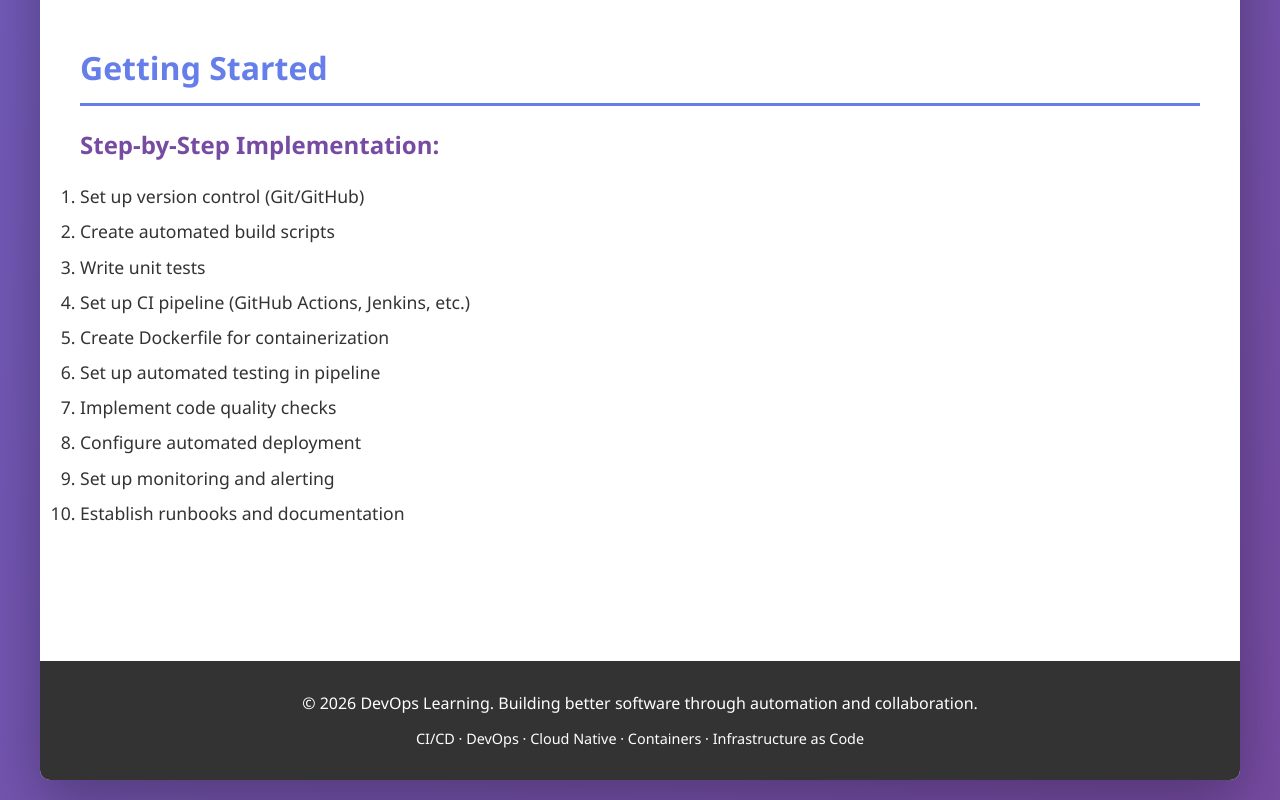
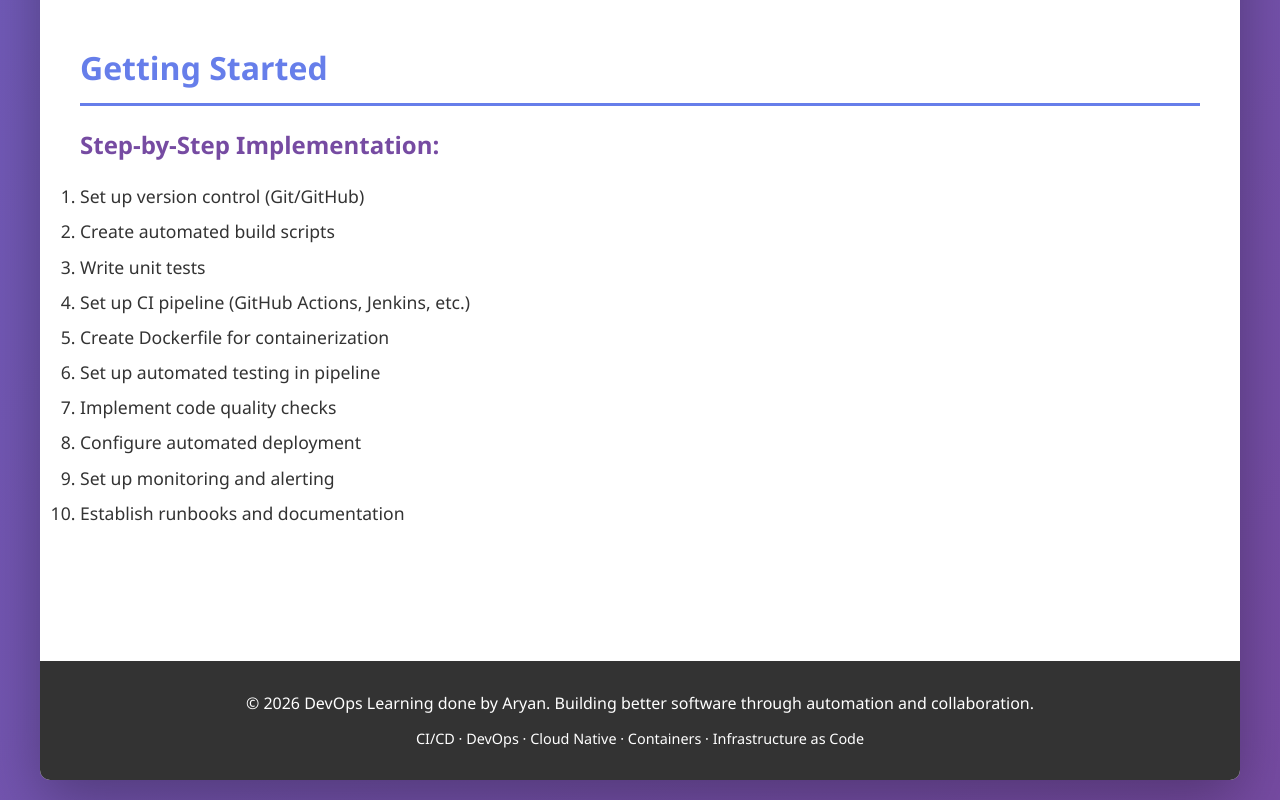
Before and after one commit to aryansinghh1/CI-CD_Devops, a website: page cicd-page.html in a window 1280 px wide. Shown: the part 4859-5659 px from the top of the page. Drawn offline with Linux system fonts and the light colour scheme.

Commit message:
change in footer

```diff
--- a/cicd-page.html
+++ b/cicd-page.html
@@ -487,7 +487,7 @@
         </div>
 
         <footer>
-            <p>&copy; 2026 DevOps Learning. Building better software through automation and collaboration.</p>
+            <p>&copy; 2026 DevOps Learning done by Aryan. Building better software through automation and collaboration.</p>
             <p style="margin-top: 10px; font-size: 0.9em;">CI/CD · DevOps · Cloud Native · Containers · Infrastructure as Code</p>
         </footer>
     </div>
```
